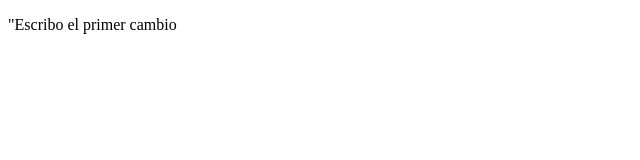
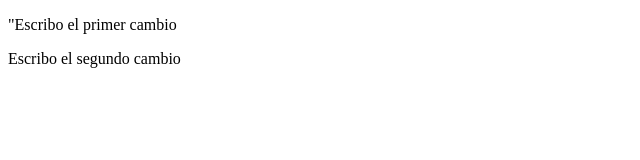
Before and after one commit to dseravi/poyectoGIT_VSC, a plain HTML site: page index.html in a window 1280 px wide. Shown: the whole page, without its empty margins (0-640 px from the left). Drawn offline with Linux system fonts and the light colour scheme.

Commit message:
Escribo el segundo cambio

```diff
--- a/index.html
+++ b/index.html
@@ -8,6 +8,7 @@
 </head>
 <body>
     <p> "Escribo el primer cambio</p>
+    <p>Escribo el segundo cambio</p>
 
 </body>
 </html>
```
